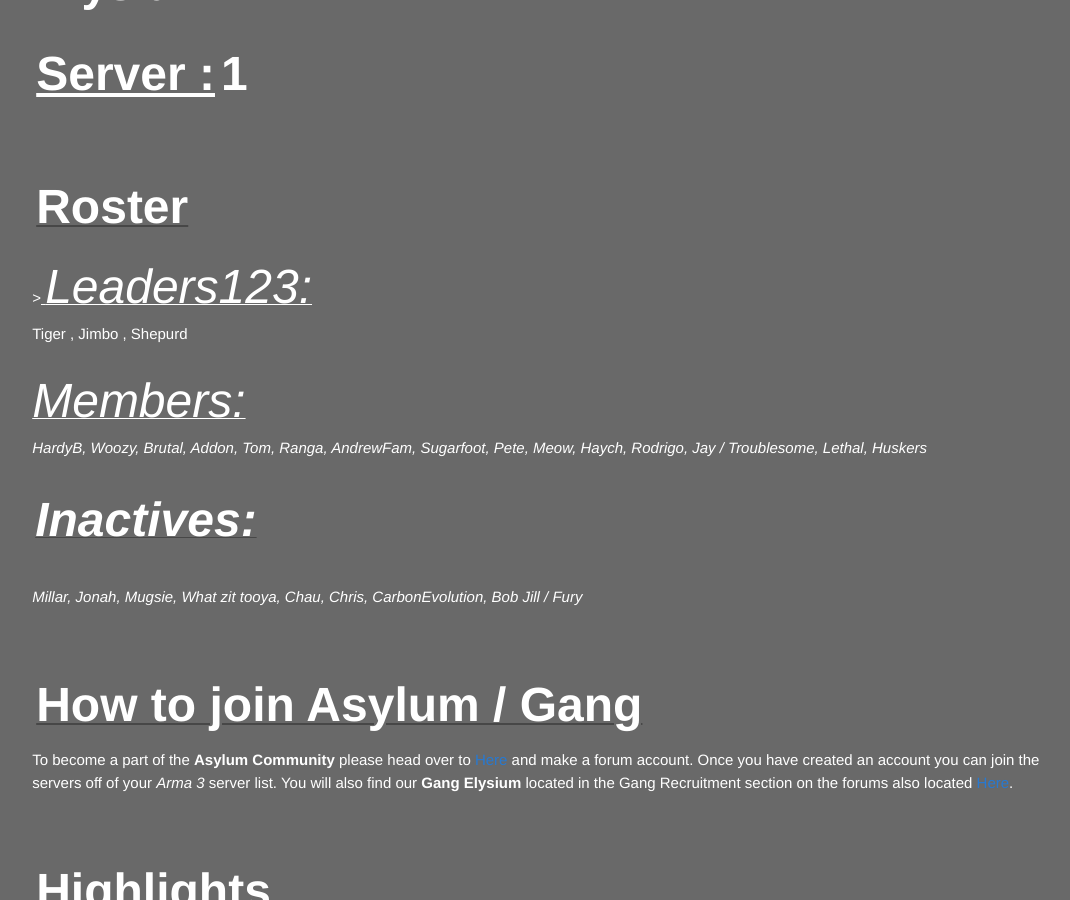
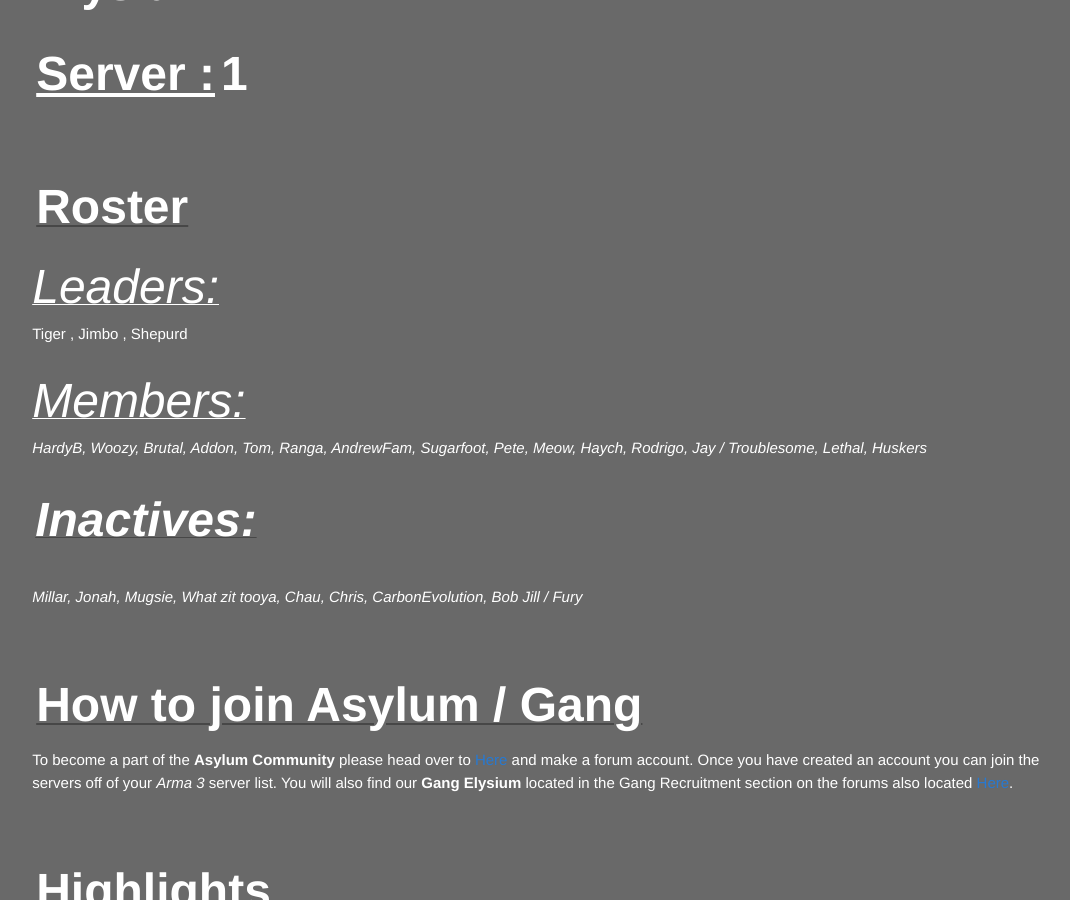
Before and after one commit to DerekR0123/Rossfitness.github.io, a Jekyll site: the page index.html, which Jekyll copies as it is, in a window 1280 px wide and 900 px high, scrolled down 345 px. Shown: the whole window, without its empty margins (39-1109 px from the left). Built offline with Jekyll 4.4.1, drawn with Linux system fonts in a browser that asks for light colours.

Commit message:
Update index.html

```diff
--- a/index.html
+++ b/index.html
@@ -35,8 +35,8 @@
 <a id="designer-templates" class="anchor" href="#designer-templates" aria-hidden="true"><span aria-hidden="true" class="octicon octicon-link"></span></a><h2><u>
 <FONT size="15" COLOR="FFFFFF">Roster</FONT></u></h2>
 
-<p>><u>
-<FONT size="13" COLOR="FFFFFF"><em>Leaders123:</em></u></FONT><br>Tiger , Jimbo , Shepurd<br></em></p>
+<p><u>
+<FONT size="13" COLOR="FFFFFF"><em>Leaders:</em></u></FONT><br>Tiger , Jimbo , Shepurd<br></em></p>
 <p><u>
 <FONT size="13" COLOR="FFFFFF"><em>Members:</em></FONT></u></h4><br>
 <em><FONT size-"12">HardyB, Woozy, Brutal, Addon, Tom, Ranga, AndrewFam, Sugarfoot, Pete, Meow,
```
